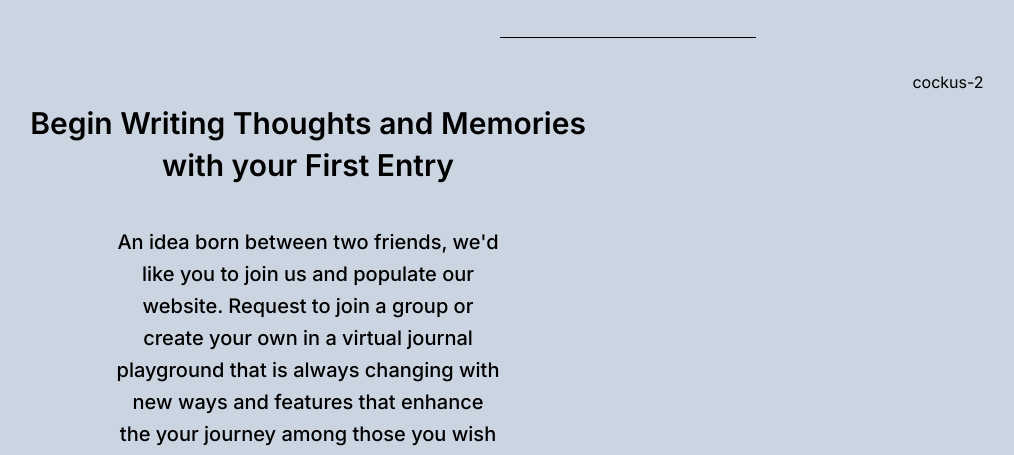
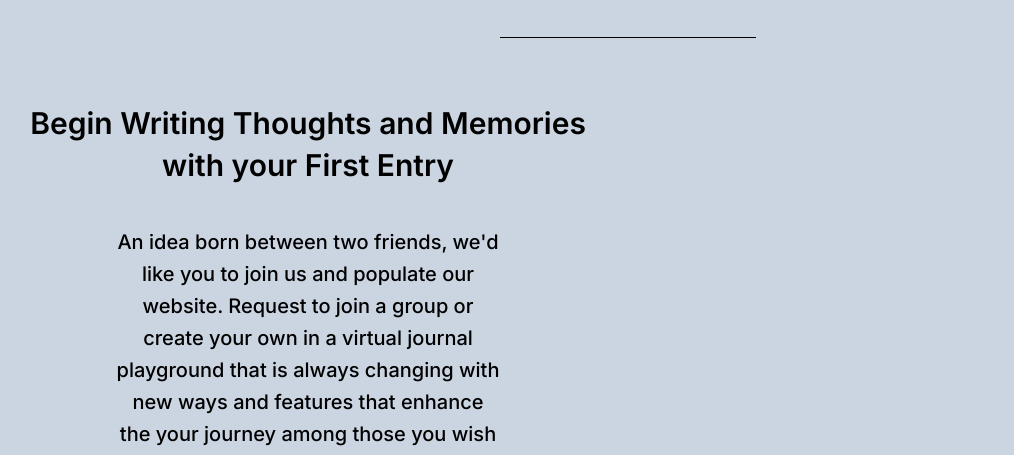
Before and after one commit to JMorales1905/moralus_rojalus, a Next.js app: page /landing in a window 1280 px wide. Shown: the part 2397-2852 px from the top of the page, without its empty margins (12-1026 px from the left). Built offline with nearby package versions, Linux system fonts and the light colour scheme.

Commit message:
Landing page update

```diff
--- a/app/(auth)/landing/page.tsx
+++ b/app/(auth)/landing/page.tsx
@@ -72,7 +72,7 @@ export default function Page() {
                     </p>
                 </div>
                 <div className="flex flex-1 justify-center">
-                    cockus-2
+
                 </div>
             </div>
         </section>
```
